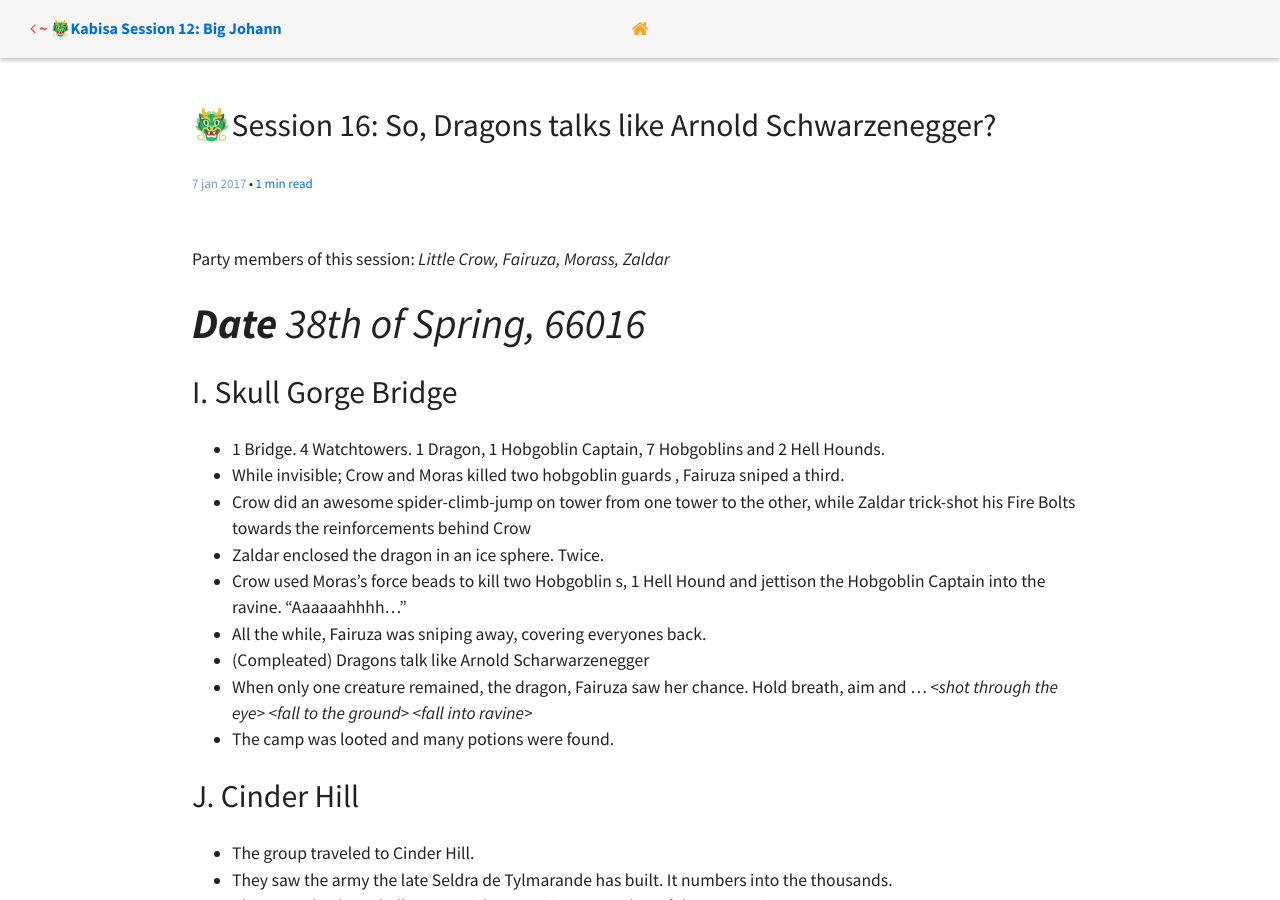
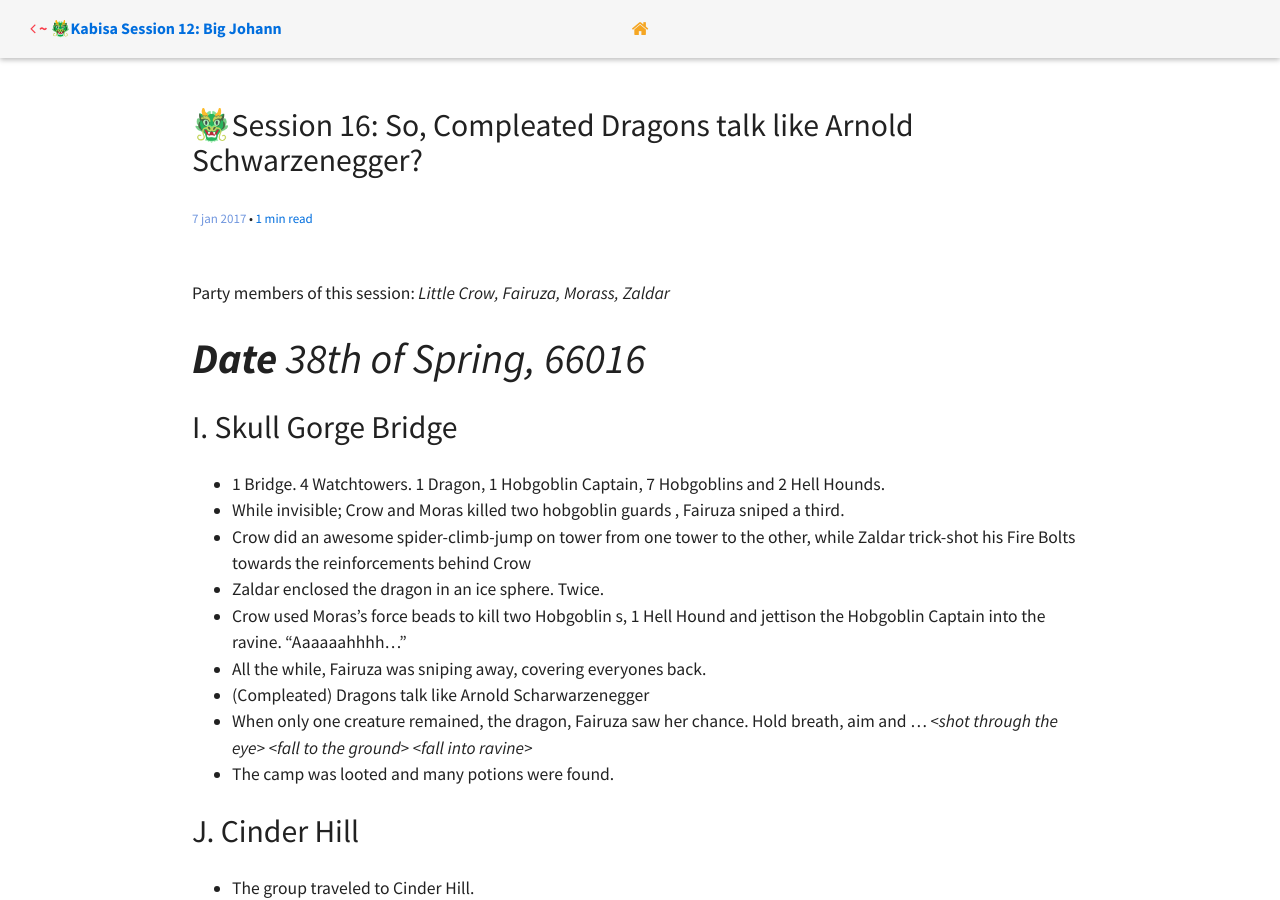
Before and after one commit to eirvandelden/eirvandelden.github.io, a Jekyll site: the page built from _posts/dnd/2017-01-07-session-16.md, in a window 1280 px wide and 900 px high. Built offline with Jekyll 4.4.1, drawn with Linux system fonts in a browser that asks for light colours; comment, search, counter and statistics services are not loaded.

Commit message:
Update title.

```diff
--- a/_posts/dnd/2017-01-07-session-16.md
+++ b/_posts/dnd/2017-01-07-session-16.md
@@ -1,6 +1,6 @@
 ---
 layout: post
-title: "🐲Session 16: So, Dragons talks like Arnold Schwarzenegger?"
+title: "🐲Session 16: So, Compleated Dragons talk like Arnold Schwarzenegger?"
 categories: dungeons-and-dragons
 tags: [5e, Campaign-Red Hand of Doom, Adventure log]
 comments: true
```
